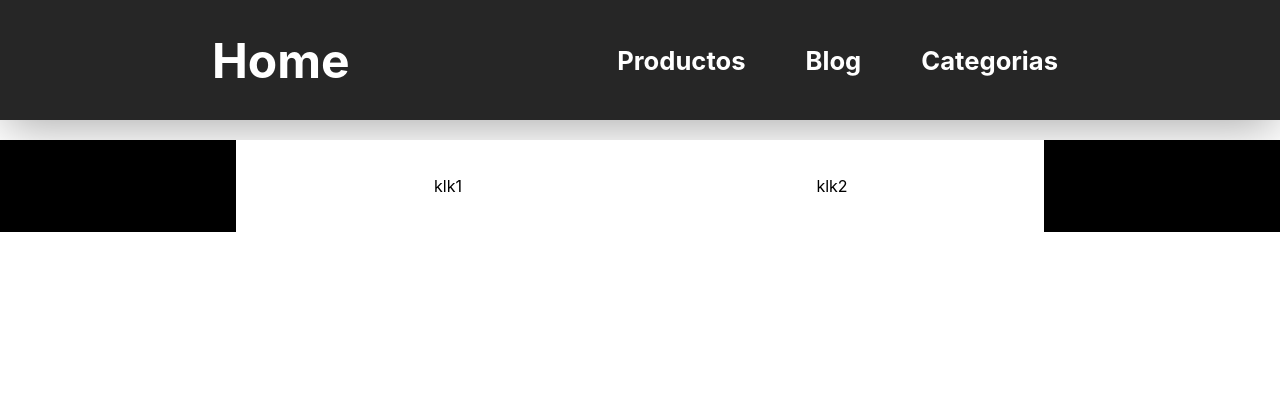
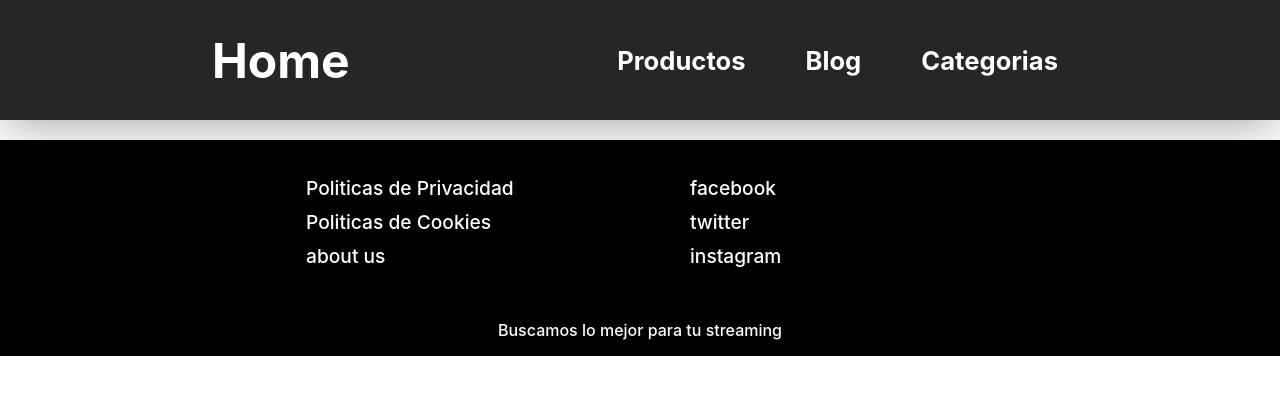
Before and after one commit to todoparaelstreaming/todoparaelstreaming, a React (Create React App) app: page /blogs-y-tutoriales in a window 1280 px wide. Shown: the top 394 px of the page. Built offline with nearby package versions, Linux system fonts and the light colour scheme.

Commit message:
se agregaron componentes para mejorar el seo de la pagina

```diff
--- a/public/index.html
+++ b/public/index.html
@@ -1,5 +1,5 @@
 <!DOCTYPE html>
-<html lang="en">
+<html lang="es">
   <head>
     <meta charset="utf-8" />
     <link rel="icon" href="%PUBLIC_URL%/favicon.ico" />
--- a/src/components/Footer.js
+++ b/src/components/Footer.js
@@ -1,5 +1,6 @@
 import React from 'react'
 import './css/Footer.css'
+import { Link } from 'react-router-dom'
 
 function Footer() {
     return(
@@ -7,11 +8,48 @@ function Footer() {
             <div className="footer-full">
                 <div className="footer-container">
                     <div className="colum">
-                        <p>klk1</p>
+                        <ul>
+                            <li>
+                                <Link to="/politica-de-privacidad">
+                                    Politicas de Privacidad
+                                </Link>
+                            </li>
+                            <li>
+                                <Link to="/politicas-de-cookies">
+                                    Politicas de Cookies
+                                </Link>
+                            </li>
+                            <li>
+                                <Link to="/about-us">
+                                    about us
+                                </Link>
+                            </li>
+                        </ul>
                     </div>
                     <div className="colum">
-                        <p>klk2</p>
+                        <ul>
+                            <li>
+                                <a href="www.facebook.com" target="_blank">
+                                    facebook
+                                </a>
+                            </li>
+                            <li>
+                                <Link to="twitter">
+                                    twitter
+                                </Link>
+                            </li>
+                            <li>
+                                <Link to="instagram.com">
+                                    instagram
+                                </Link>
+                            </li>
+                        </ul>
                     </div>
+                </div>
+                <div className="slogan">
+                    <p>
+                        Buscamos lo mejor para tu streaming
+                    </p>
                 </div>
             </div>
         </React.Fragment>
--- a/src/components/HeadTags.js
+++ b/src/components/HeadTags.js
@@ -9,8 +9,12 @@ class HeadTags extends React.Component {
         return (
             <React.Fragment>
                 <Helmet>
+                    <meta name="title" content={this.props.metaTitle} />
                     <meta name="description" content={this.props.metaDescription} />
                     <meta name="keywords" content={this.props.metaKeywords} />
+                    <meta name="author" content={this.props.metaAuthor} />
+                    <meta name="copyright" content={this.props.metaCopyright} />
+                    <meta name="robots" content={this.props.metaIndex} />
                 </Helmet>
             </React.Fragment>
         )
--- a/src/components/css/Footer.css
+++ b/src/components/css/Footer.css
@@ -13,14 +13,37 @@
     width: 60%;
     margin: 0 auto;
     padding: 20px;
-    background-color: white;
 }
 
 .colum {
     flex: 2;
     align-items: center;
     justify-content: space-around;
+    text-align: left;
+}
+
+.colum a {
+    color: white;
+    text-decoration: none;
+    font-size: 1.2rem;
+    font-weight: 500;
+}
+
+.colum ul li {
+    margin: 10px;
+}
+
+.slogan {
+    display: flex;
+    width: 100%;
+    margin: 0;
+    font-weight: 500;
+}
+
+.slogan p {
+    width: 100%;
     text-align: center;
+    color: white;
 }
 
 /* Extra large devices (large laptops and desktops, 1200px and up) */
```
